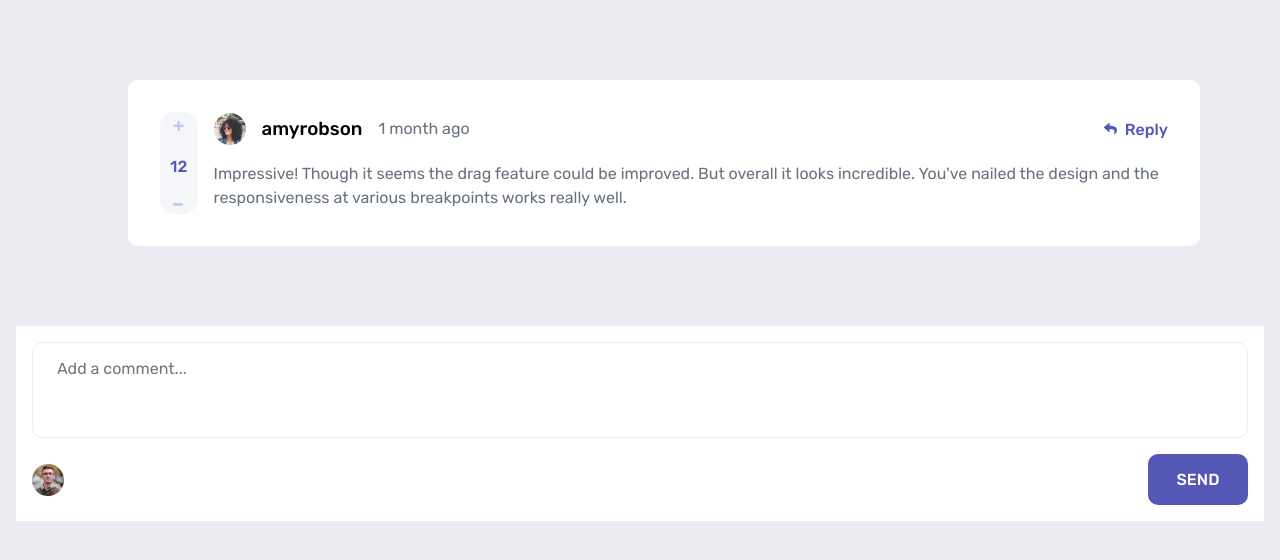
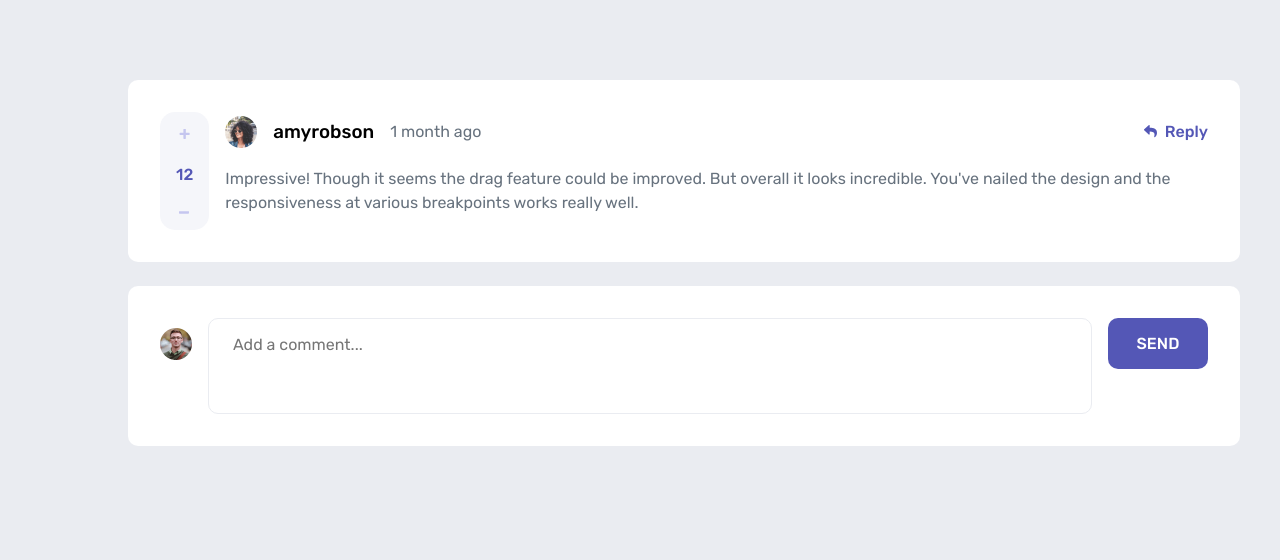
Before and after one commit to Dicury/Challenge-03---Interactive-comments-section, a Next.js app: page / in a window 1280 px wide. Shown: the top 560 px of the page. Built offline with nearby package versions, Linux system fonts and the light colour scheme.

Commit message:
feat: Component Chat - responsividade desktop

```diff
--- a/src/components/Chat/index.jsx
+++ b/src/components/Chat/index.jsx
@@ -10,11 +10,19 @@ const Card = styled.div`
   align-items: center;
   justify-content: space-between;
 
+  border-radius: 10px;
   height: auto;
   padding: 1rem;
   margin: 1rem;
   background-color: ${(props) => props.theme.colors.neutral.white};
   gap: 1rem;
+
+  @media (min-width: 769px) {
+    grid-template-columns: auto 1fr auto;
+
+    margin: 0 5vh 10vh 10vw;
+    padding: 2rem;
+  }
 `;
 
 const ChatInput = styled.textarea`
@@ -28,11 +36,23 @@ const ChatInput = styled.textarea`
   text-align: left;
   resize: none;
   font-size: 16px;
+
+  @media (min-width: 769px) {
+    grid-column: 2/3;
+    grid-row: 1/4;
+
+    width: 100%;
+  }
 `;
 
 const ChatImagem = styled.img`
   width: 2rem;
   height: 2rem;
+
+  @media (min-width: 769px) {
+    grid-column: 1/2;
+    grid-row: 1/2;
+  }
 `;
 
 const ChatButton = styled.button`
@@ -45,6 +65,11 @@ const ChatButton = styled.button`
   border-radius: 10px;
   background-color: ${(props) => props.theme.colors.primary.moderateBlue};
   color: ${(props) => props.theme.colors.neutral.white};
+
+  @media (min-width: 769px) {
+    grid-column: 3/4;
+    grid-row: 1/2;
+  }
 `;
 
 export default function Chat() {
--- a/src/components/Comment/Comment.style.jsx
+++ b/src/components/Comment/Comment.style.jsx
@@ -15,9 +15,9 @@ export const Card = styled.div`
   border-radius: 10px;
 
   @media (min-width: 769px) {
-    grid-template-columns: 0.1fr 2fr 0.5fr;
+    grid-template-columns: auto 1fr auto;
 
-    margin: 10vh 10vh 10vh 10vw;
+    margin: 10vh 5vh 1.5rem 10vw;
     padding: 2rem;
   }
 `;
@@ -64,6 +64,7 @@ export const ContadorContainer = styled.div`
 
     height: auto;
     gap: 1.5rem;
+    padding: 1rem;
   }
 `;
 
```
